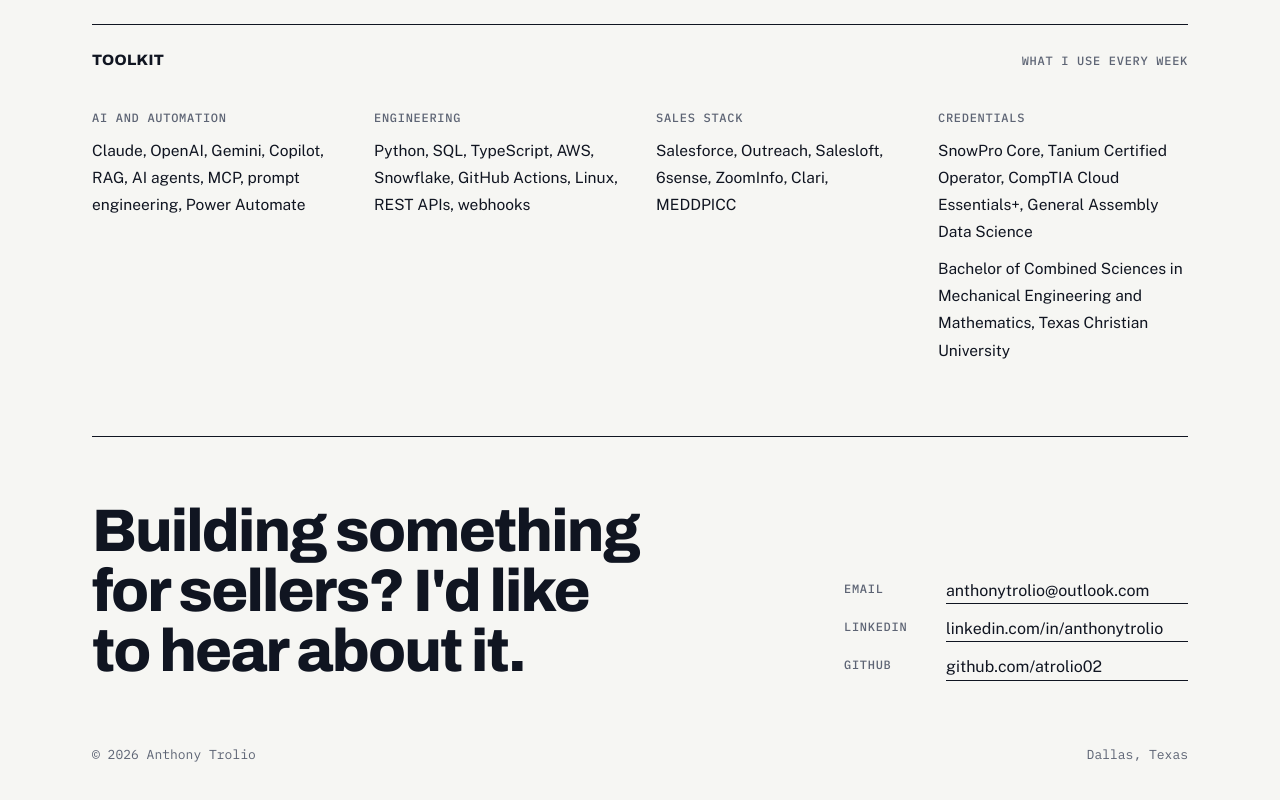
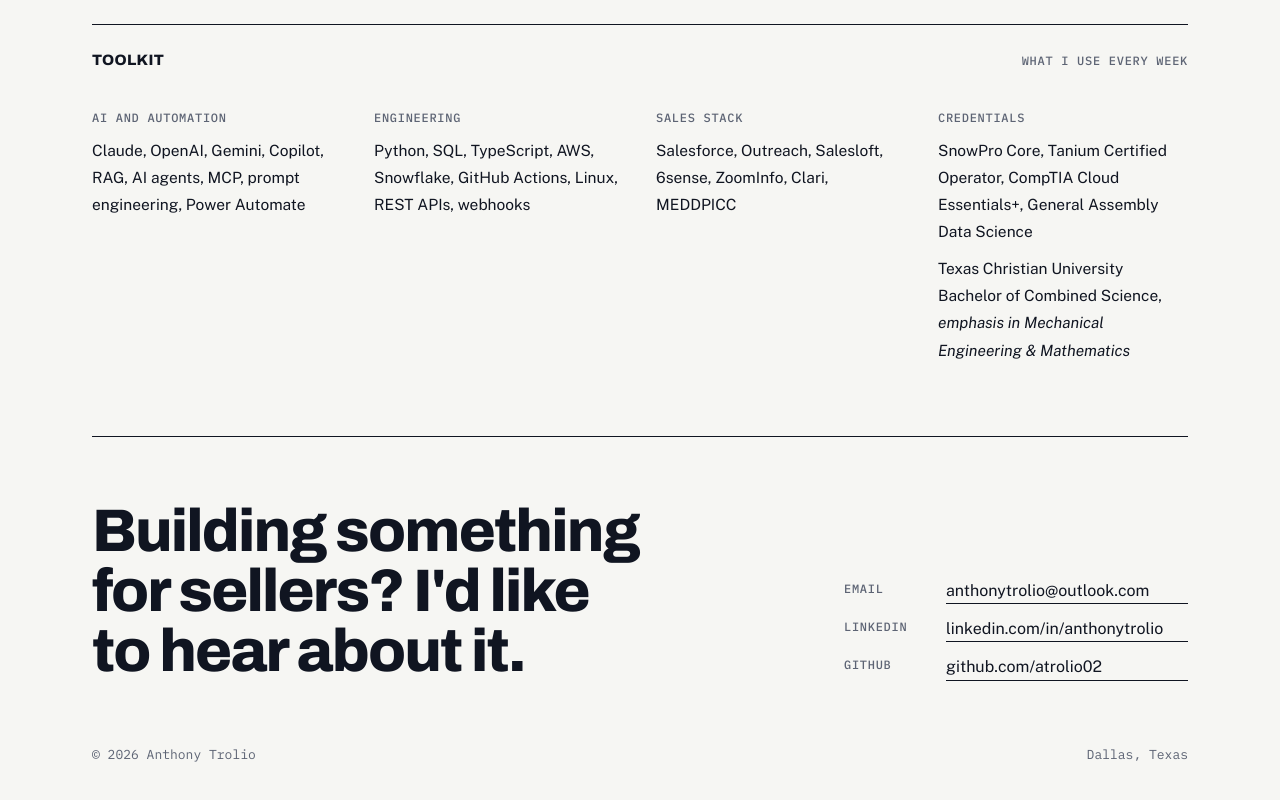
Before and after one commit to atrolio02/atrolio02.github.io, a plain HTML site: page index.html in a window 1280 px wide. Shown: the part 3497-4297 px from the top of the page. Drawn offline with nearby package versions, Linux system fonts and the light colour scheme.

Commit message:
Degree wording matches resume
Co-Authored-By: Claude Opus 5.5 <noreply@anthropic.com>
Claude-Session: https://claude.ai/code/session_015WzDPPTRFh2Q4c4eZFCEeL

```diff
--- a/index.html
+++ b/index.html
@@ -271,7 +271,7 @@ footer { padding: 24px 0 48px; display: flex; justify-content: space-between; ga
   <div class="group"><h4>AI and automation</h4><p>Claude, OpenAI, Gemini, Copilot, RAG, AI agents, MCP, prompt engineering, Power Automate</p></div>
   <div class="group"><h4>Engineering</h4><p>Python, SQL, TypeScript, AWS, Snowflake, GitHub Actions, Linux, REST APIs, webhooks</p></div>
   <div class="group"><h4>Sales stack</h4><p>Salesforce, Outreach, Salesloft, 6sense, ZoomInfo, Clari, MEDDPICC</p></div>
-  <div class="group"><h4>Credentials</h4><p>SnowPro Core, Tanium Certified Operator, CompTIA Cloud Essentials+, General Assembly Data Science</p><p style="margin-top:10px">Bachelor of Combined Sciences in Mechanical Engineering and Mathematics, Texas Christian University</p></div>
+  <div class="group"><h4>Credentials</h4><p>SnowPro Core, Tanium Certified Operator, CompTIA Cloud Essentials+, General Assembly Data Science</p><p style="margin-top:10px">Texas Christian University<br>Bachelor of Combined Science, <i>emphasis in Mechanical Engineering &amp; Mathematics</i></p></div>
 </section>
 
 <section class="contact grid" id="contact" aria-labelledby="say">
```
